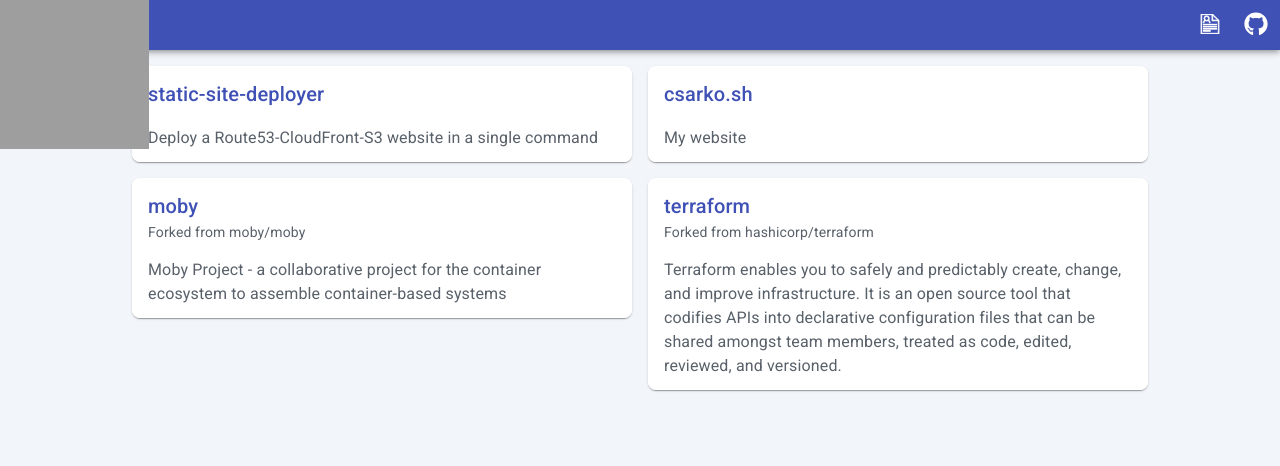
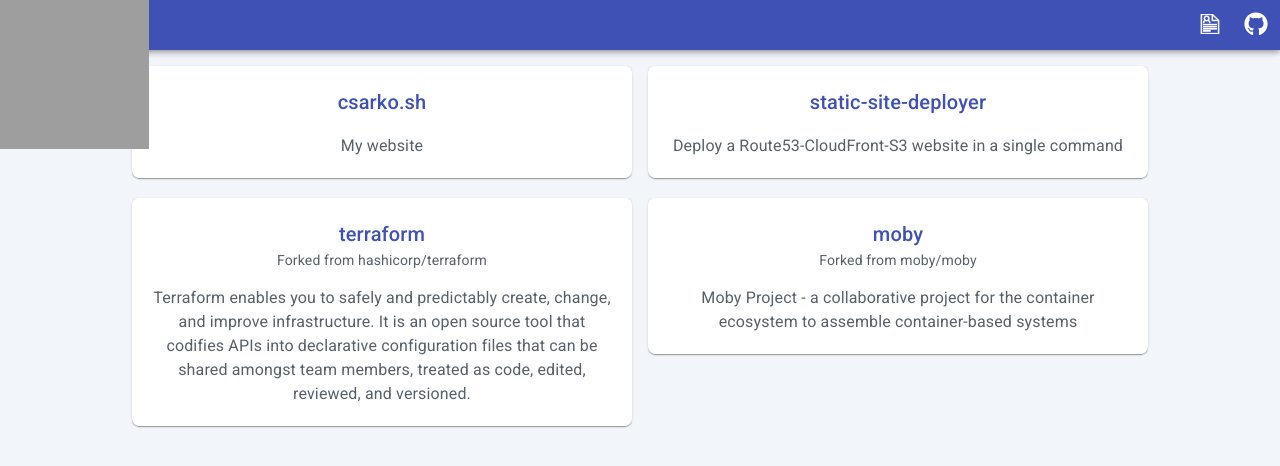
Before and after one commit to csarkosh/readme-viewer, a React (Create React App) app: page / in a window 1280 px wide. Shown: the top 466 px of the page. Built offline with nearby package versions, Linux system fonts and the light colour scheme; grey boxes are pictures that could not be loaded.

Commit message:
Load READMEs onClick for <ProjectCard />

```diff
--- a/src/App.js
+++ b/src/App.js
@@ -42,16 +42,19 @@
         hasReposError: false,
         resumeOpen: false,
         repos: null,
+        selectedRepo: null,
     }
 
     componentDidMount() {
         axios.get('/data/repos.json')
-            .then(({ data }) => this.setState({ repos: data.sort(a => a.isFork ? 1 : -1) }))
+            .then(({ data }) => this.setState({ repos: data.sort((a, b) =>b.isFork ? -1 : 1) }))
             .catch(() => this.setState({ hasReposError: true }))
     }
 
     handleResumeClose = () => this.setState({ resumeOpen: false })
     handleResumeOpen = () => this.setState({ resumeOpen: true })
+
+    handleRepoOnClick = name => this.setState({ selectedRepo: this.state.selectedRepo === name ? null : name })
 
     render() {
         const { classes } = this.props
@@ -78,14 +81,14 @@
                         </Grid>
                         <Grid className={classes.iconToolbar} container item justify="flex-end">
                             <Grid item>
-                                <Tooltip title="My Resume">
+                                <Tooltip title="Open my Resume">
                                     <IconButton color="inherit" href="#" aria-label="Resume" style={{marginTop: 2}} onClick={this.handleResumeOpen}>
                                         <ResumeIcon/>
                                     </IconButton>
                                 </Tooltip>
                             </Grid>
                             <Grid item>
-                                <Tooltip title="My GitHub">
+                                <Tooltip title="Go to my GitHub">
                                     <IconButton color="inherit" aria-label="GitHub" href="https://github.com/csarkosh">
                                         <FaGithub/>
                                     </IconButton>
@@ -105,9 +108,12 @@
                             <Grid key={name} item>
                                 <ProjectCard
                                     description={description}
+                                    expanded={name === this.state.selectedRepo}
+                                    onClick={this.handleRepoOnClick}
+                                    parent={!parent ? undefined : { name: parent.nameWithOwner, url: parent.url }}
+                                    readmeSrc={`/docs/readmes/${name}.html`}
                                     repoName={name}
                                     repoUrl={url}
-                                    parent={!parent ? undefined : { name: parent.nameWithOwner, url: parent.url }}
                                 />
                             </Grid>
                         ))}
--- a/src/components/ProjectCard.js
+++ b/src/components/ProjectCard.js
@@ -1,5 +1,12 @@
 import React from 'react'
-import {ExpansionPanel, ExpansionPanelSummary, Grid, Typography, withStyles} from "@material-ui/core";
+import {
+    ExpansionPanel,
+    ExpansionPanelDetails,
+    ExpansionPanelSummary,
+    Grid,
+    Typography,
+    withStyles
+} from "@material-ui/core"
 
 
 const styles = () => ({
@@ -35,26 +42,42 @@
             '&:hover': {
                 textDecoration: 'underline'
             }
-        }
+        },
     },
     undisabled: {
         backgroundColor: 'white !important',
+        cursor: 'pointer !important',
         opacity: '1 !important',
         pointerEvents: 'auto !important',
+    },
+    expansionPanelDetails: {
+        borderTop: '1px solid #c5cbdb',
+        margin: '0 24px',
+        padding: '8px 0 24px',
+        '& iframe': {
+            border: 'none'
+        }
+    },
+    buttonWrapper: {
+        border: 'none',
+        padding: 0,
     }
 })
 
-const ProjectCard = ({ classes, description, parent, repoName, repoUrl }) => {
+const stopPropagation = e => e.stopPropagation()
+
+const ProjectCard = ({ classes, description, expanded, onClick, parent, readmeSrc, repoName, repoUrl }) => {
     return (
-        <ExpansionPanel classes={{ root: classes.expansionPanelRoot, disabled: classes.undisabled }} disabled expanded={false}>
+        <button className={classes.buttonWrapper} onClick={() => onClick(repoName)}>
+        <ExpansionPanel classes={{ root: classes.expansionPanelRoot, disabled: classes.undisabled }} disabled expanded>
             <ExpansionPanelSummary classes={{ root: classes.expansionPanelSummaryRoot, disabled: classes.undisabled }}>
                 <Grid container direction="column">
                     <Grid className={classes.titleItem} item>
-                        <Typography variant="h6"><a href={repoUrl}>{repoName}</a></Typography>
+                        <Typography variant="h6"><a href={repoUrl} onClick={stopPropagation}>{repoName}</a></Typography>
                         { parent && (
                             <React.Fragment>
                                 <Typography className={classes.forkedFrom} variant="body2">
-                                    Forked from <a href={parent.url}>{parent.name}</a>
+                                    Forked from <a href={parent.url} onClick={stopPropagation}>{parent.name}</a>
                                 </Typography>
                             </React.Fragment>
                         )}
@@ -64,7 +87,17 @@
                     </Grid>
                 </Grid>
             </ExpansionPanelSummary>
+            {expanded &&
+                <ExpansionPanelDetails className={classes.expansionPanelDetails}>
+                    <iframe
+                        title={`${repoName} README`}
+                        width="100%"
+                        src={readmeSrc}
+                    />
+                </ExpansionPanelDetails>
+            }
         </ExpansionPanel>
+        </button>
     )
 }
 
```
